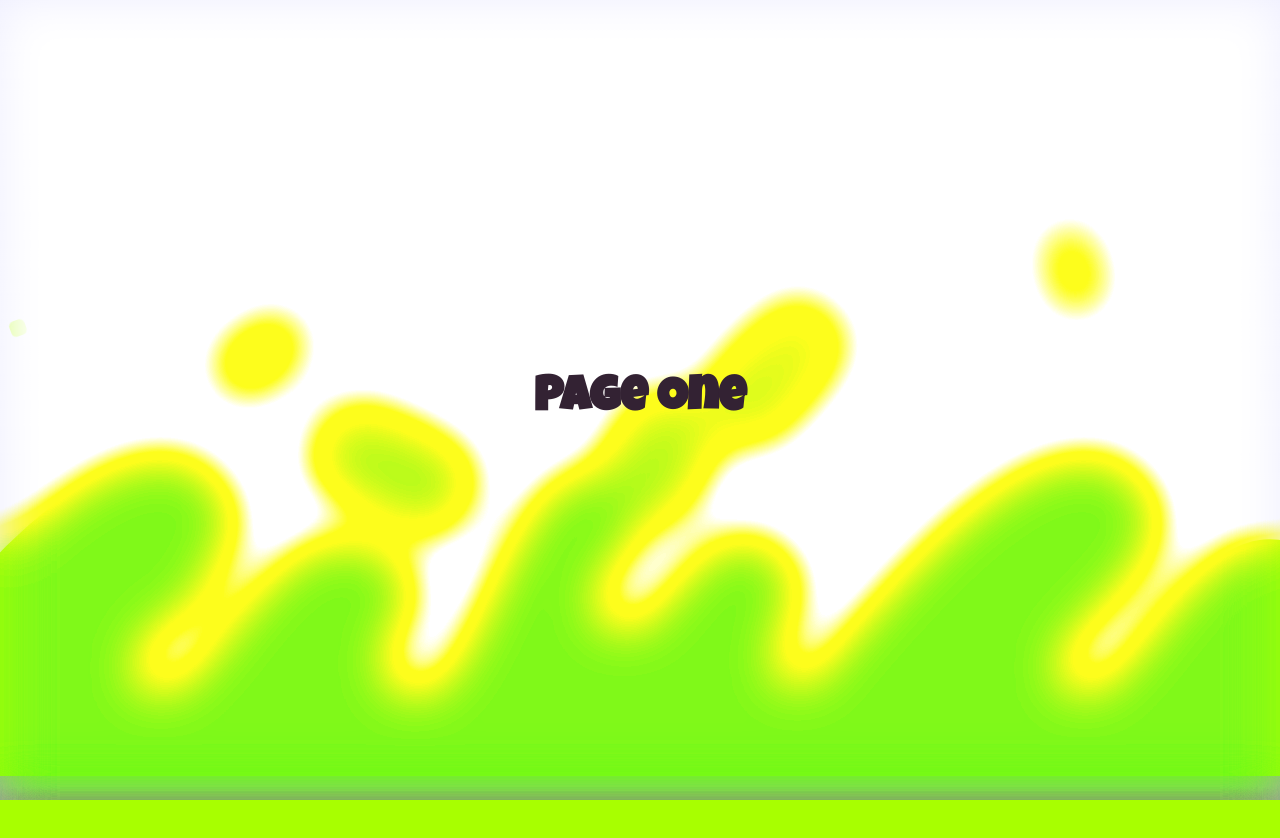
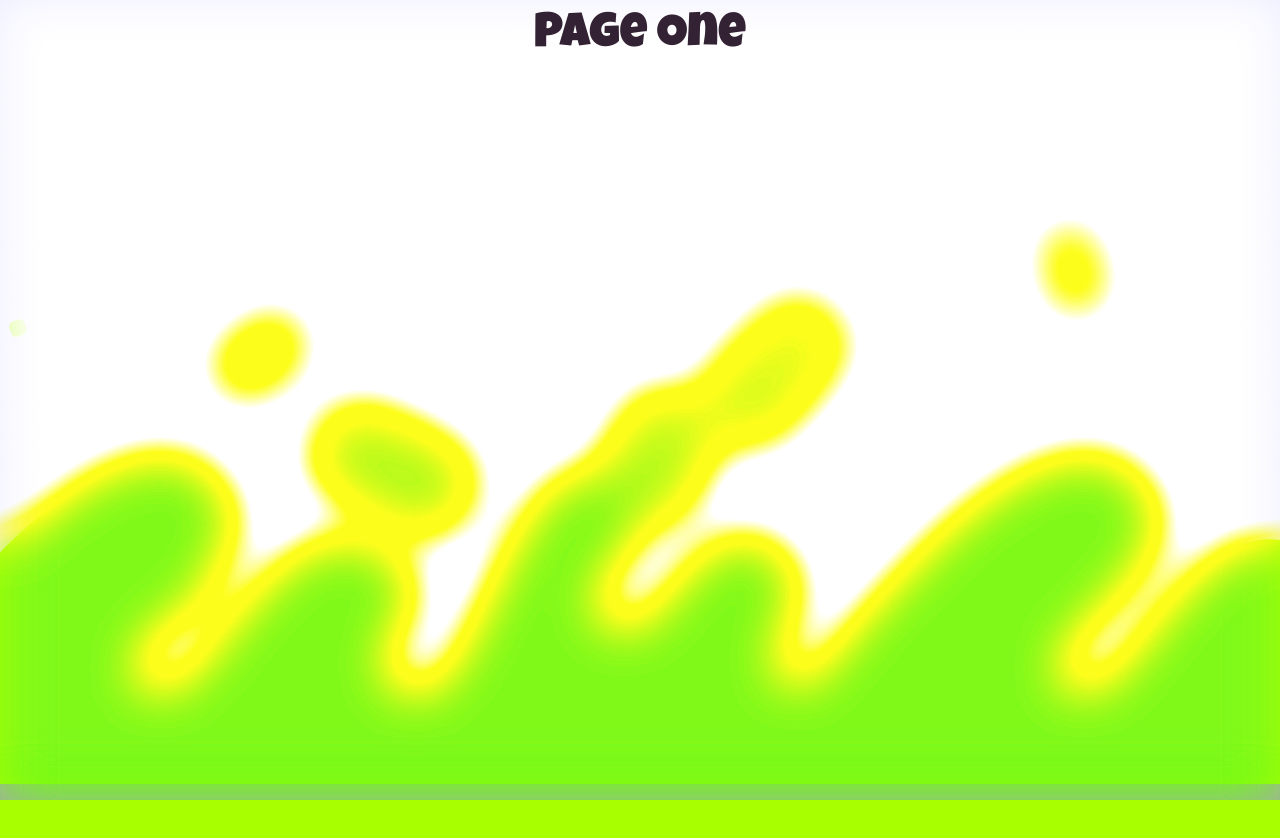
Before and after one commit to ShayanOffice/GWebsite, a Next.js app: page / in a window 1280 px wide. Shown: the top 838 px of the page. Built offline with nearby package versions, Linux system fonts and the light colour scheme; a web font is replaced by a local one.

Commit message:
Cleaned Up a Little

```diff
--- /dev/null
+++ b/components/BlobOverlay.js
@@ -0,0 +1,19 @@
+import styled from "styled-components";
+
+
+
+const BlobOverlay = styled.div`
+  width: 100vw;
+  height: 100vh;
+  position: absolute;
+  left: 0;
+  top: 0;
+  pointer-events: none;
+  z-index: 50;
+  backdrop-filter: brightness(70%) blur(25px) hue-rotate(-3deg) contrast(7)
+    saturate(0.88);
+  pointer-events: none;
+`;
+
+
+export default BlobOverlay
--- a/pages/index.js
+++ b/pages/index.js
@@ -1,51 +1,25 @@
+import { useRef, useState, useEffect } from "react";
 import Head from "next/head";
 import Image from "next/image";
-import { useRef, useState, useEffect } from "react";
-import Lottie from "lottie-react";
-import { useLottie } from "lottie-react";
-import bg_animation from "../animations/animated_melts.json";
+import styled from "styled-components";
 
-import styled from "styled-components";
 import useHorizontalScroller from "../hooks/useHorizontalScroller";
 import Particles from "../components/Particles";
 import BGCurves from "../components/BGCurves";
-
-// let scrollbarWidth =
-//   typeof window !== "undefined" &&
-//   window.innerWidth - document.body.clientWidth;
+import BlobOverlay from "../components/BlobOverlay";
 
 const Container = styled.div`
   width: 100vw;
   height: 100vh;
   scrollbar-width: none;
   -ms-overflow-style: none;
-  .overlay {
-    width: 100vw;
-    height: 100vh;
-    /* background-color: black; */
-    position: absolute;
-    left: 0;
-    top: 0;
-    pointer-events: none;
-    z-index: 50;
-    backdrop-filter: brightness(70%) blur(25px) hue-rotate(-3deg) contrast(7)
-      saturate(0.88);
-    pointer-events: none;
-  }
-  .pagesContent {
-    scroll-snap-type: x mandatory;
-    scroll-behavior: smooth;
-    overflow-y: hidden;
-    width: 100%;
-    height: 100%;
-    background-color: #eef;
-    display: flex;
+  position: relative;
   .scrollPath {
     position: fixed;
     bottom: 0;
     left: 0;
     width: 100%;
-      height: 3%;
+    height: 2%;
     min-height: 15px;
     max-height: 50px;
     background-color: rgba(170, 170, 170, 1);
@@ -57,64 +31,57 @@ const Container = styled.div`
     bottom: 0;
     left: 0;
     width: 0%;
-      height: 3%;
+    height: 2%;
     min-height: 15px;
     max-height: 50px;
     background: linear-gradient(to right, #008aff, #00ffe7);
     pointer-events: none;
-      transition: width 2s;
+    transition: width .7s;
     animation: animate 5s ease-in-out infinite;
     z-index: 11;
-      /* &:before {
-        content: "";
-        position: absolute;
-        bottom: 0;
-        left: 100%;
-        width: 0%;
-        height: 100%;
-        background: linear-gradient(to right, #008aff, #00ffe7);
-        filter: blur(20px);
-      }
-      &:after {
-        content: "";
-        position: absolute;
-        bottom: 0;
-        left: 0;
-        width: 100%;
-        height: 100%;
-        background: linear-gradient(to right, #008aff, #00ffe7);
-        filter: blur(40px);
-      } */
   }
   @keyframes animate {
     0%,
     100% {
-        filter: hue-rotate(0deg);
+      filter: hue-rotate(50deg);
     }
     50% {
       filter: hue-rotate(250deg);
     }
   }
+  .main {
+    scroll-snap-type: x mandatory;
+    scroll-behavior: smooth;
+    overflow-y: hidden;
+    width: 100%;
+    height: 100%;
+    background-color: #eef;
+    display: flex;
+
     section {
       flex: none;
+      width: 100vw;
+      height: 100vh;
       scroll-snap-align: start;
       z-index: 100;
       display: flex;
-      justify-content: center;
+      flex-direction: column;
+      justify-content: space-between;
       align-items: center;
-      width: 100vw;
-      height: 100vh;
-      font-weight: bold;
-      font-size: xxx-large;
-      color: #323;
+      margin: 0;
+      padding: 0;
       background: none;
       h1 {
-        font-family: 'Luckiest Guy', cursive;
+        margin: 0;
+        font-family: "Luckiest Guy", cursive;
         /* font-family: "Amatic SC", cursive; */
-        font-weight: 700;
+
         /* font-family: 'Indie Flower', cursive; */
         /* font-family: 'IM Fell English SC', serif; */
         /* font-family: 'Gamja Flower', cursive; */
+        font-size: xxx-large;
+        color: #323;
+        /* font-weight: bold; */
       }
     }
   }
@@ -152,20 +119,11 @@ export default function Home() {
       </Head>
       <Particles />
       <BGCurves ref={bgRef} />
-      <div className="overlay" />
+      <BlobOverlay />
+      <div className="progressBar" ref={progressBarRef} />
+      <div className="scrollPath" ref={scrollPathRef} />
 
-      <div className="pagesContent" ref={scrollerRef}>
-        <div
-          className="progressBar"
-          ref={progressBarRef}
-          style={{ zIndex: 11 }}
-        />
-        <div
-          className="scrollPath"
-          ref={scrollPathRef}
-          style={{ zIndex: 10 }}
-        />
-
+      <div className="main" ref={scrollerRef}>
         <section>
           <h1>Page One</h1>
         </section>
```
Also changed, not shown: 1 other file (tests, documents, lock files or other folders). Lines whose indentation alone changed are shown as unchanged.
